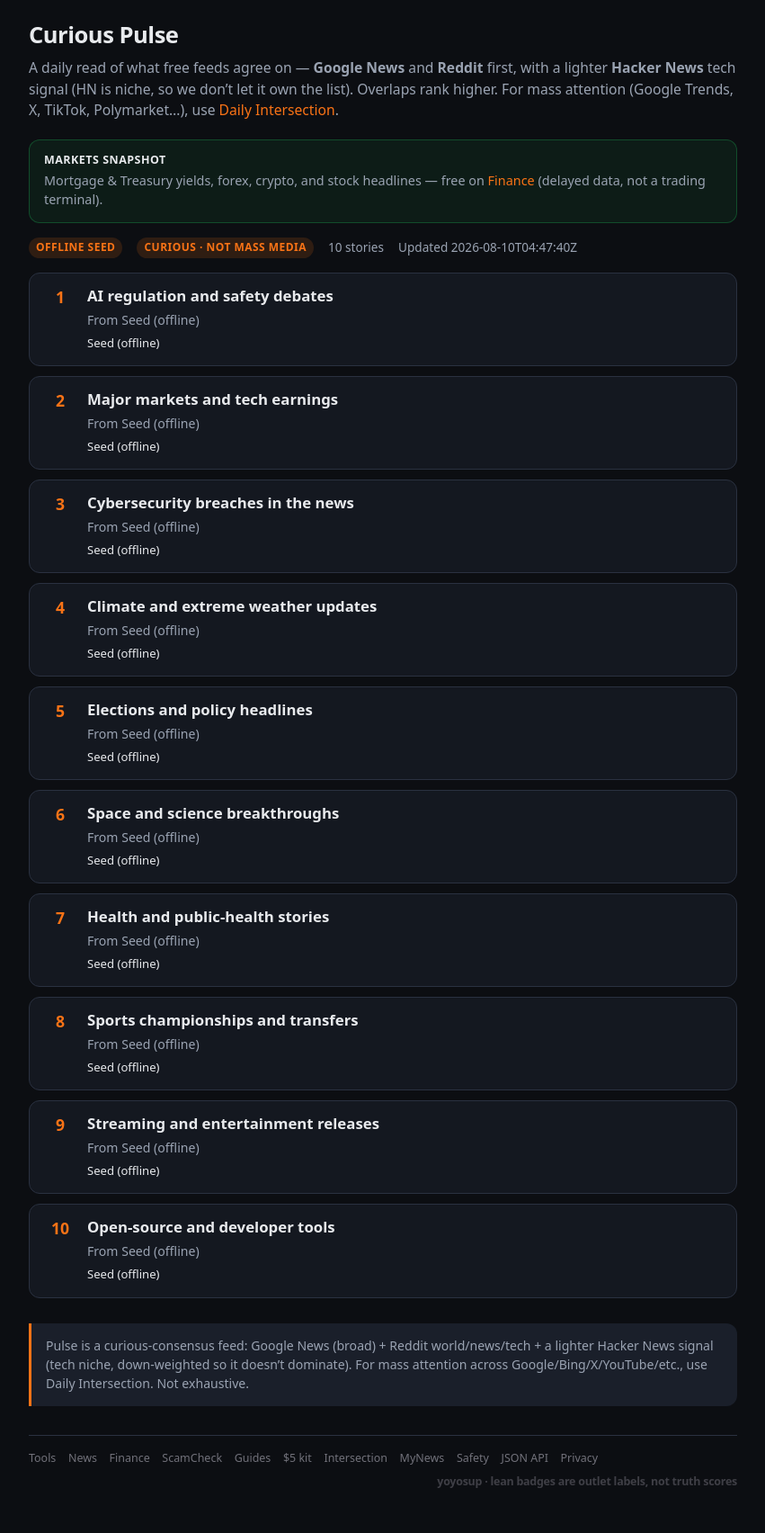
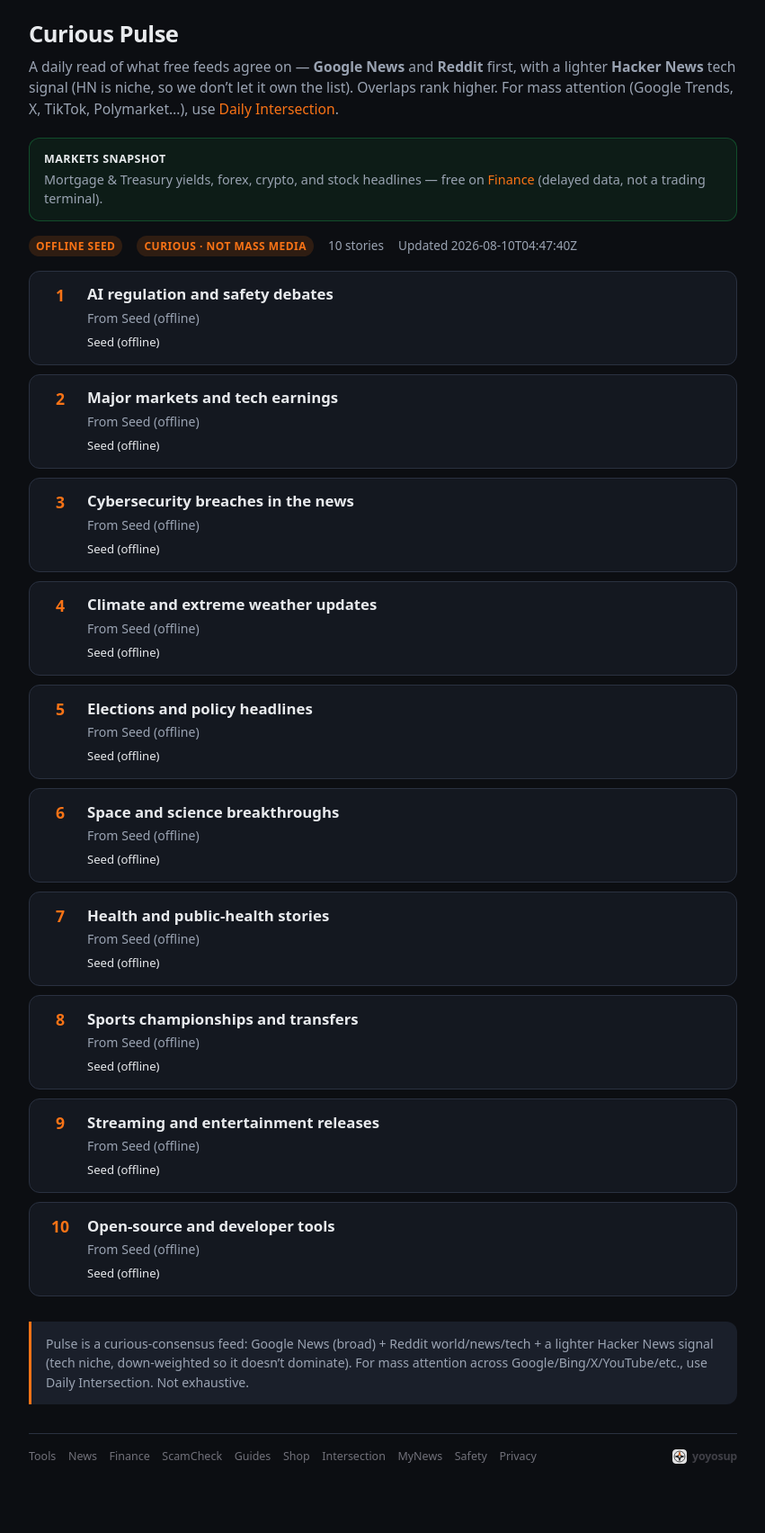
Before and after one commit to tcurtis1/news, a FastAPI app: page / in a window 1280 px wide. Shown: the part 151-1855 px from the top of the page at 90% size, without its empty margins (214-1065 px from the left). After the commit the page ends 1778 px from the top, so only its background shows below. Run offline with FastAPI, Linux system fonts and the light colour scheme.

Commit message:
Match tools network chrome brand and footer (Shop, compass mark).

```diff
--- a/app/static/style.css
+++ b/app/static/style.css
@@ -44,9 +44,11 @@ a:hover {
 
 /* Match tools site-chrome + finance pill nav (logo row + product + pills) */
 .site-header {
-  margin: 0 0 1.25rem;
+  margin: 0 0 1.15rem;
   padding-bottom: 0.85rem;
   border-bottom: 1px solid var(--border);
+  min-height: 7.25rem;
+  box-sizing: border-box;
 }
 
 .site-header-row {
@@ -410,8 +412,20 @@ footer.site a:hover {
   text-decoration: none;
 }
 
+.site-footer-mark {
+  width: 16px;
+  height: 16px;
+  border-radius: 4px;
+  display: block;
+  opacity: 0.9;
+  flex-shrink: 0;
+}
+
 .site-footer-brand {
   margin-left: auto;
+  display: inline-flex;
+  align-items: center;
+  gap: 0.35rem;
   color: #3f3f46;
   font-weight: 600;
   letter-spacing: -0.02em;
--- a/app/templates/base.html
+++ b/app/templates/base.html
@@ -5,8 +5,8 @@
   <meta name="viewport" content="width=device-width, initial-scale=1" />
   <title>{{ page_title }} · yoyosup News</title>
   <meta name="description" content="Daily Intersection (mass attention) and Curious Pulse on yoyosup.com." />
-  <link rel="stylesheet" href="/static/style.css?v={{ app_version | default('0.9.8') }}" />
-  <link rel="icon" href="/static/logo-compass.svg?v=1" type="image/svg+xml" />
+  <link rel="stylesheet" href="/static/style.css?v={{ app_version | default('0.9.9') }}" />
+  <link rel="icon" href="/static/logo-compass.svg?v=2" type="image/svg+xml" />
   <link rel="canonical" href="{{ public_base }}{{ request.url.path }}" />
   {% if request.url.path in ['/', '/search', '/my', '/safety'] or request.url.path.startswith('/topic/') %}
   <meta name="robots" content="index,follow" />
@@ -14,13 +14,13 @@
   <meta name="robots" content="noindex,nofollow" />
   {% endif %}
 </head>
-<body>
+<body data-product="News">
   <div class="wrap">
-    {# Same network chrome as tools + finance #}
+    {# Canonical network chrome — same brand as tools + finance #}
     <header class="site-header">
       <div class="site-header-row">
         <a class="site-brand" href="/" aria-label="yoyosup News home">
-          <img class="site-brand-mark" src="/static/logo-compass.svg?v=1" width="36" height="36" alt="" aria-hidden="true" />
+          <img class="site-brand-mark" src="/static/logo-compass.svg?v=2" width="36" height="36" alt="" aria-hidden="true" />
           <img class="site-brand-logo" src="/static/logo.svg?v=flat1" width="200" height="40" alt="yoyosup" />
         </a>
         <span class="site-product">News</span>
@@ -30,7 +30,6 @@
         <a href="/" class="active">News</a>
         <a href="https://finance.yoyosup.com/" rel="noopener">Finance</a>
       </nav>
-      {# News-only destinations — same pill style, second row #}
       <nav class="site-nav site-nav-local" aria-label="News sections">
         <a href="/search" class="{% if request.url.path.startswith('/search') %}active{% endif %}">Intersection</a>
         <a href="/my" class="{% if request.url.path.startswith('/my') %}active{% endif %}">MyNews</a>
@@ -46,13 +45,15 @@
       <a href="https://finance.yoyosup.com/" rel="noopener">Finance</a>
       <a href="https://www.yoyosup.com/tools/scamcheck/" rel="noopener">ScamCheck</a>
       <a href="https://www.yoyosup.com/tools/blog/" rel="noopener">Guides</a>
-      <a href="https://www.yoyosup.com/tools/shop/" rel="noopener">$5 kit</a>
+      <a href="https://www.yoyosup.com/tools/shop/" rel="noopener">Shop</a>
       <a href="/search">Intersection</a>
       <a href="/my">MyNews</a>
       <a href="/safety">Safety</a>
-      <a href="/api/pulse">JSON API</a>
       <a href="https://www.yoyosup.com/privacy.html" rel="noopener">Privacy</a>
-      <span class="site-footer-brand">yoyosup · lean badges are outlet labels, not truth scores</span>
+      <span class="site-footer-brand">
+        <img class="site-footer-mark" src="/static/logo-compass.svg?v=2" width="16" height="16" alt="" aria-hidden="true" />
+        yoyosup
+      </span>
     </footer>
   </div>
   {% block scripts %}{% endblock %}
```
